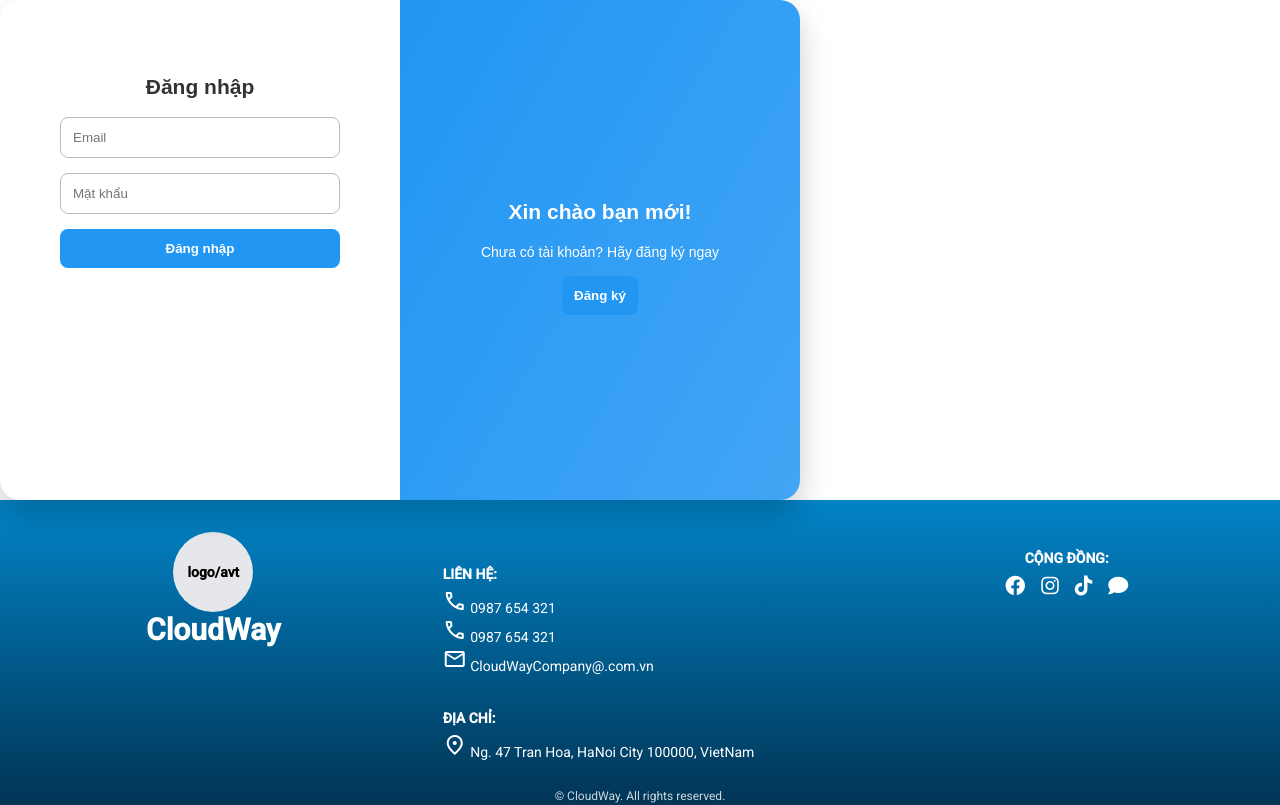
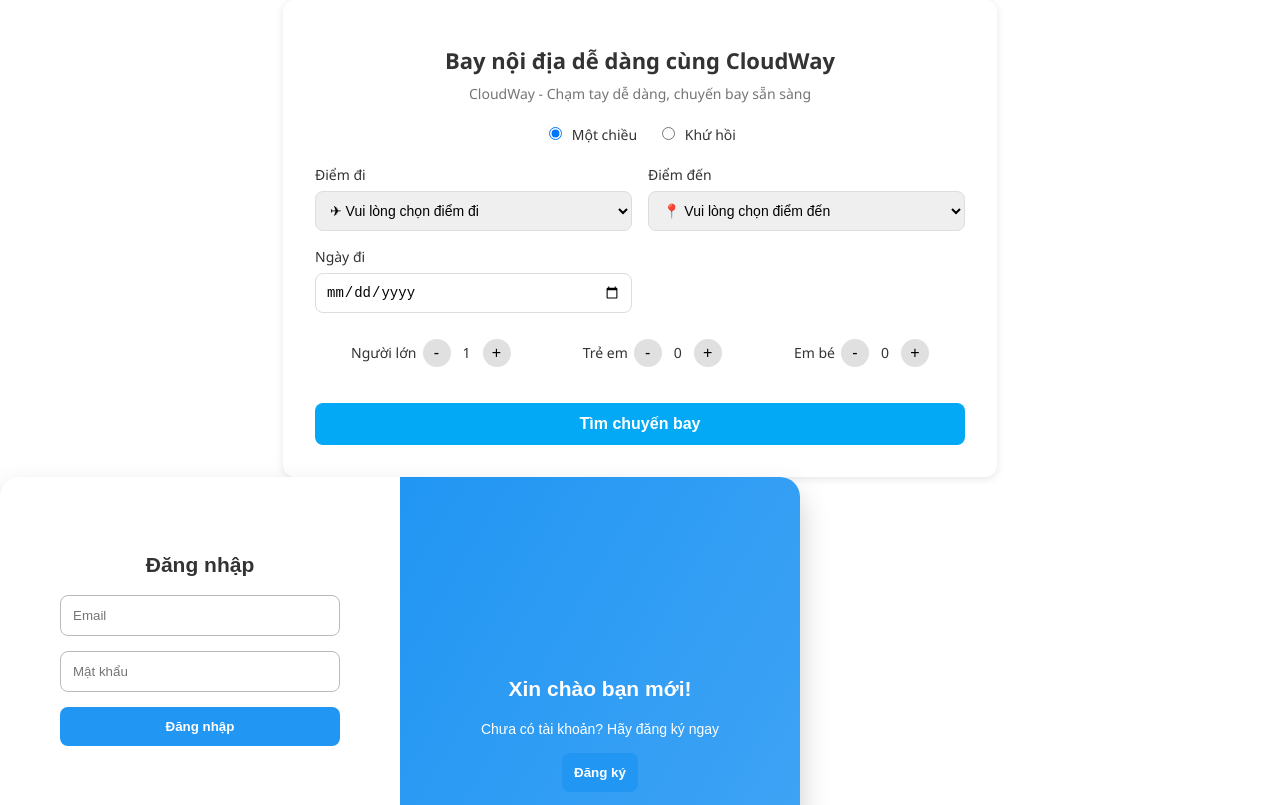
Before and after one commit to ThanhNam14VLU/cloudway, an Angular app: page /login in a window 1280 px wide. Shown: the top 805 px of the page. Built offline with nearby package versions, Linux system fonts and the light colour scheme.

Commit message:
create fight-search

```diff
--- a/src/app/app.html
+++ b/src/app/app.html
@@ -1,5 +1,6 @@
 <!-- <app-login></app-login> -->
 <!-- <app-flight-card></app-flight-card>
 <app-feature></app-feature>-->
+<app-flight-search></app-flight-search>
 <router-outlet></router-outlet>
-<app-footer></app-footer>
+<!-- <app-footer></app-footer>  -->
--- a/src/app/app.ts
+++ b/src/app/app.ts
@@ -4,11 +4,12 @@
 import { Feature } from './feature/feature';
 import { FlightCard } from './components/flight-card/flight-card';
 import { Login } from './pages/login/login';
+import { FlightSearch } from './components/flight-search/flight-search';
 
 
 @Component({
   selector: 'app-root',
-  imports: [RouterOutlet, Footer, Feature, FlightCard,RouterLink,Login],
+  imports: [RouterOutlet, Footer, Feature, FlightCard,RouterLink,Login,FlightSearch],
   templateUrl: './app.html',
   styleUrl: './app.scss'
 })
--- /dev/null
+++ b/src/app/components/flight-search/flight-search.html
@@ -0,0 +1,59 @@
+<div class="flight-search">
+  <h2>Bay nội địa dễ dàng cùng CloudWay</h2>
+  <p class="sub-title">CloudWay - Chạm tay dễ dàng, chuyến bay sẵn sàng</p>
+
+  <div class="trip-type">
+    <label>
+      <input type="radio" name="trip" checked />
+      Một chiều
+    </label>
+    <label>
+      <input type="radio" name="trip" />
+      Khứ hồi
+    </label>
+  </div>
+
+  <div class="form">
+    <div class="form-group">
+      <label>Điểm đi</label>
+      <select>
+        <option selected disabled>✈ Vui lòng chọn điểm đi</option>
+      </select>
+    </div>
+
+    <div class="form-group">
+      <label>Điểm đến</label>
+      <select>
+        <option selected disabled>📍 Vui lòng chọn điểm đến</option>
+      </select>
+    </div>
+
+    <div class="form-group">
+      <label>Ngày đi</label>
+      <input type="date" />
+    </div>
+
+    <div class="passenger">
+      <div class="counter">
+        <span>Người lớn</span>
+        <button>-</button>
+        <span class="value">1</span>
+        <button>+</button>
+      </div>
+      <div class="counter">
+        <span>Trẻ em</span>
+        <button>-</button>
+        <span class="value">0</span>
+        <button>+</button>
+      </div>
+      <div class="counter">
+        <span>Em bé</span>
+        <button>-</button>
+        <span class="value">0</span>
+        <button>+</button>
+      </div>
+    </div>
+
+    <button class="btn-search">Tìm chuyến bay</button>
+  </div>
+</div>
--- /dev/null
+++ b/src/app/components/flight-search/flight-search.scss
@@ -0,0 +1,120 @@
+.flight-search {
+  background: #fff;
+  padding: 2rem;
+  border-radius: 12px;
+  max-width: 650px;
+  margin: auto;
+  box-shadow: 0 2px 8px rgba(0, 0, 0, 0.1);
+  font-family: "Segoe UI", sans-serif;
+  text-align: center;
+
+  h2 {
+    font-size: 22px;
+    margin-bottom: 4px;
+    font-weight: bold;
+  }
+
+  .sub-title {
+    color: #757575;
+    font-size: 14px;
+    margin-bottom: 20px;
+  }
+
+  .trip-type {
+    display: flex;
+    justify-content: center;
+    gap: 20px;
+    margin-bottom: 20px;
+
+    label {
+      font-size: 14px;
+      cursor: pointer;
+
+      input {
+        margin-right: 6px;
+      }
+    }
+  }
+
+  .form {
+    display: grid;
+    grid-template-columns: 1fr 1fr;
+    gap: 16px;
+
+    .form-group {
+      display: flex;
+      flex-direction: column;
+      text-align: left;
+
+      label {
+        font-size: 14px;
+        margin-bottom: 6px;
+      }
+
+      select,
+      input {
+        padding: 10px;
+        border: 1px solid #ddd;
+        border-radius: 8px;
+        font-size: 14px;
+      }
+    }
+
+    .passenger {
+      grid-column: span 2;
+      display: flex;
+      justify-content: space-around;
+      margin: 10px 0;
+
+      .counter {
+        display: flex;
+        align-items: center;
+        gap: 6px;
+
+        span {
+          font-size: 14px;
+        }
+
+        button {
+          width: 28px;
+          height: 28px;
+          border: none;
+          border-radius: 50%;
+          background: #e0e0e0;
+          cursor: pointer;
+          font-size: 16px;
+          line-height: 1;
+          transition: 0.2s;
+
+          &:hover {
+            background: #bdbdbd;
+          }
+        }
+
+        .value {
+          width: 20px;
+          text-align: center;
+          font-weight: 500;
+        }
+      }
+    }
+
+    .btn-search {
+      grid-column: span 2;
+      padding: 12px;
+      font-size: 16px;
+      font-weight: bold;
+      background: #03a9f4;
+      color: #fff;
+      border: none;
+      border-radius: 8px;
+      cursor: pointer;
+      margin-top: 10px;
+      transition: 0.3s;
+
+      &:hover {
+        background: #0288d1;
+      }
+    }
+  }
+}
```
Also changed, not shown: src/app/components/flight-search/flight-search.ts (added, +11 -0 lines), 1 other file (tests, documents, lock files or other folders).
